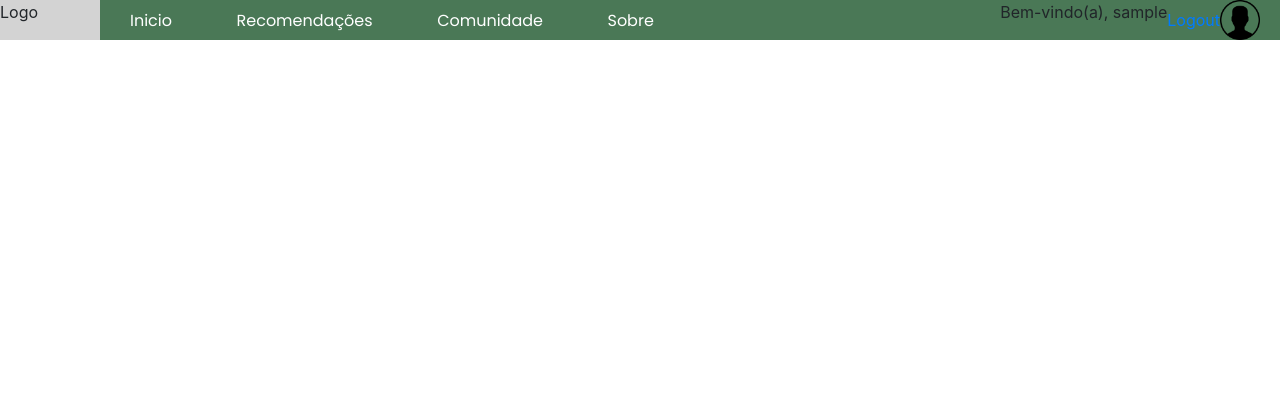
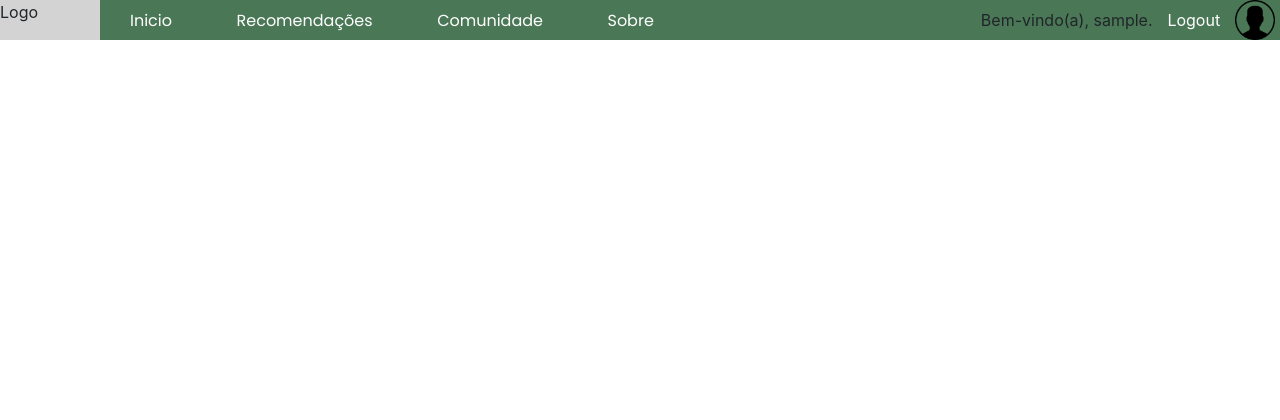
Before and after one commit to lucaslds94/RestOurRanch, a Django app: page / in a window 1280 px wide. Shown: the top 420 px of the page. Run offline with Django 3.2, Linux system fonts and the light colour scheme; the visitor is signed in with stand-in values (Sample User, id 1); some libraries are stand-ins or nearby versions.

Commit message:
Reposicionar frase de usuário logado e mudar estilo do link

```diff
--- a/website/static/style.css
+++ b/website/static/style.css
@@ -43,6 +43,7 @@ body{
 .menu a:hover{
     color:#95A3B3;
     opacity:0.8;
+    text-decoration: none;
 }
 
 .formBox{
@@ -196,13 +197,33 @@ span{
 
 .userIcon{
     display:flex;
-    cursor:pointer;
+    align-items: center;
+    flex-grow: 1;
+    justify-content: space-between;
 }
 
 .userIcon img{
+    cursor:pointer;
     height: 40px;
-    margin-right: 20px;
+    margin-right: 5px;
+}
 
+.userIcon p {
+
+    height: 100%;
+    display: flex;
+    margin:0;
+}
+
+.linkLogout{
+    text-decoration:none;
+    color:#fff;
+}
+
+.linkLogout:hover{
+    text-decoration: none;
+    color:#95A3B3;
+    opacity:0.8;
 }
 
 .menuIcon{
@@ -220,7 +241,6 @@ span{
 
 .section1{
     grid-area: section1;
-
 }
 
 #banner{
@@ -331,7 +351,7 @@ footer {
 }
 
 
-@media(max-width:925px){
+@media(max-width:1000px){
     body{
         overflow-x: hidden;
     }
@@ -378,7 +398,11 @@ footer {
         justify-content: center;
     }
 
+    .userIcon{
+        flex-grow: 0;
+    }
 }
+
 .navActive{
     transform: translateX(20%);
 }
--- a/website/templates/base.html
+++ b/website/templates/base.html
@@ -38,12 +38,13 @@
             <div class="line2"></div>
             <div class="line3"></div>
         </div>
-        {% if user.is_authenticated %}
-        <p>Bem-vindo(a), {{user}}</p>
-        <a href="/logout">Logout</a>
-        {% endif %}
+
 
         <aside class="userIcon">
+        {% if user.is_authenticated %}
+        <p>Bem-vindo(a), {{user}}.</p>
+        <a class = "linkLogout"href="/logout">Logout</a>
+        {% endif %}
             <img src="{% static '/images/userIcon.png' %}" alt="Ícone de Login">
         </aside>
         <div class ="buttonBox">
```
